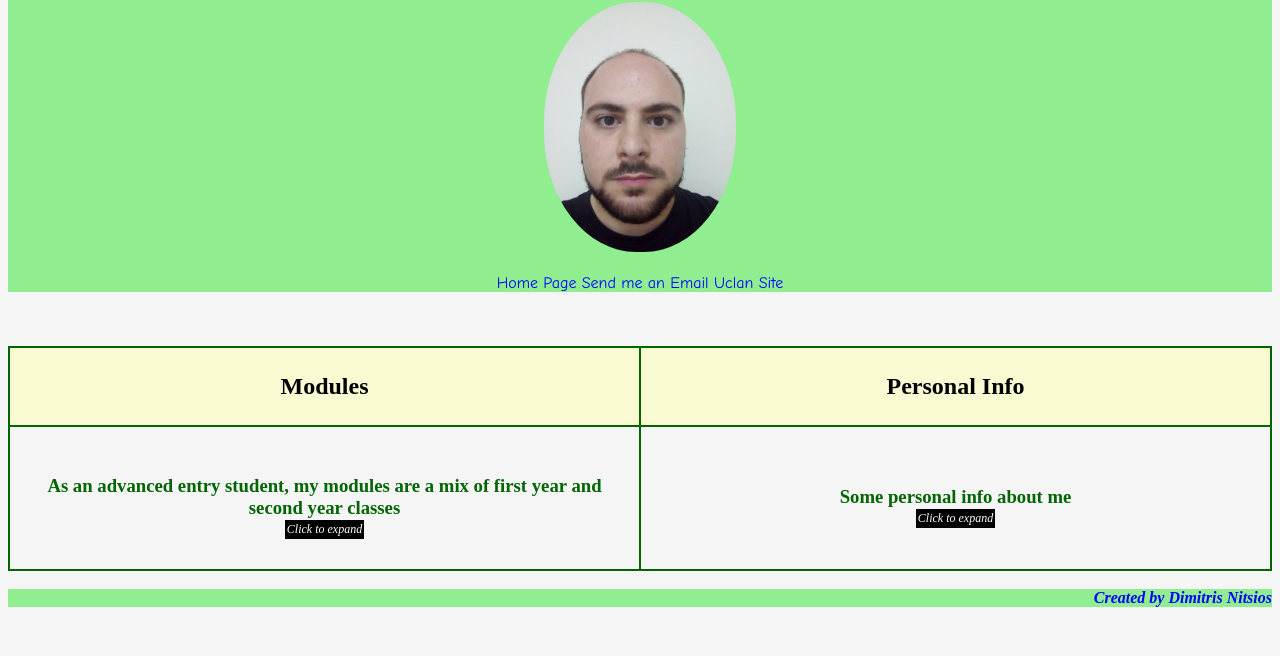
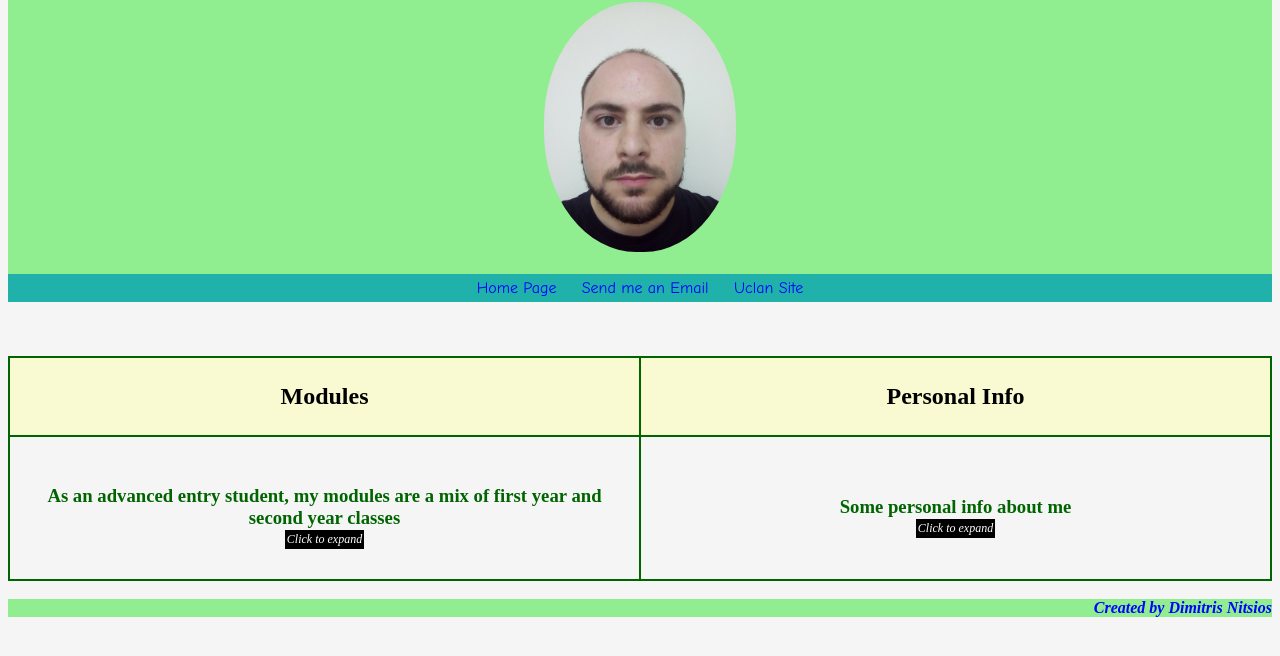
Before and after one commit to DimitrisNitsios/Profile, a plain HTML site: page index.html in a window 1280 px wide. Shown: the part 78-734 px from the top of the page. Drawn offline with Linux system fonts and the light colour scheme.

Commit message:
Changing the style of links v.2

```diff
--- a/StyleProfile.css
+++ b/StyleProfile.css
@@ -59,10 +59,16 @@ h3 {
 }
 
 /* Style the Links  */
+#linkTab {
+    background-color: lightseagreen;
+    padding: 5px;
+}
 .stylelink {
     color: blue;
     font-family: "Comic Sans MS", "Comic Sans MS", sans-serif ;
     text-decoration: none;
+    padding: 10px;
+
 }
 
 
--- a/index.html
+++ b/index.html
@@ -2,7 +2,7 @@
 <html lang="en">
 
 <head>
-
+    <meta name="viewport" content="width=device-width"/>
     <meta charset="UTF-8">
     <title>DimitrisNitsios</title>
     <link rel="stylesheet" type="text/css" href="StyleProfile.css">
@@ -20,7 +20,7 @@
         <img src="Pics/Pic2.jpg" alt="Profile Pic" width="192" height="250">
     </div>
     <br>
-    <div>            <!-- <Links>-->
+    <div id = "linkTab">            <!-- <Links>-->
         <!--<Link to Home Page>-->
         <a href="index.html" class="stylelink"> Home Page </a>
 
@@ -72,7 +72,7 @@
                         <li>This is my first year in Uclan                                                 </li>
                         <li>I entered the National and Kapodistrian University of Athens to study Maths.   </li>
                         <li>The only knowledge i had about coding was from high school 13 years ago.       </li>
-                        <li>I did <a href="https://en.wikipedia.org/wiki/Taekwondo" class="stylelink">Tae Kwon Do</a> from the age of 9 till high school.</li>
+                        <li>I did <a href="https://en.wikipedia.org/wiki/Taekwondo" >Tae Kwon Do</a> from the age of 9 till high school.</li>
                         <li>My hobbies are:
                             <ol style= "list-style:'i'">        <!--< Ordered list of hobies>-->
                                 <li>Gaming on pc and listening to audio-books.      </li>
```
